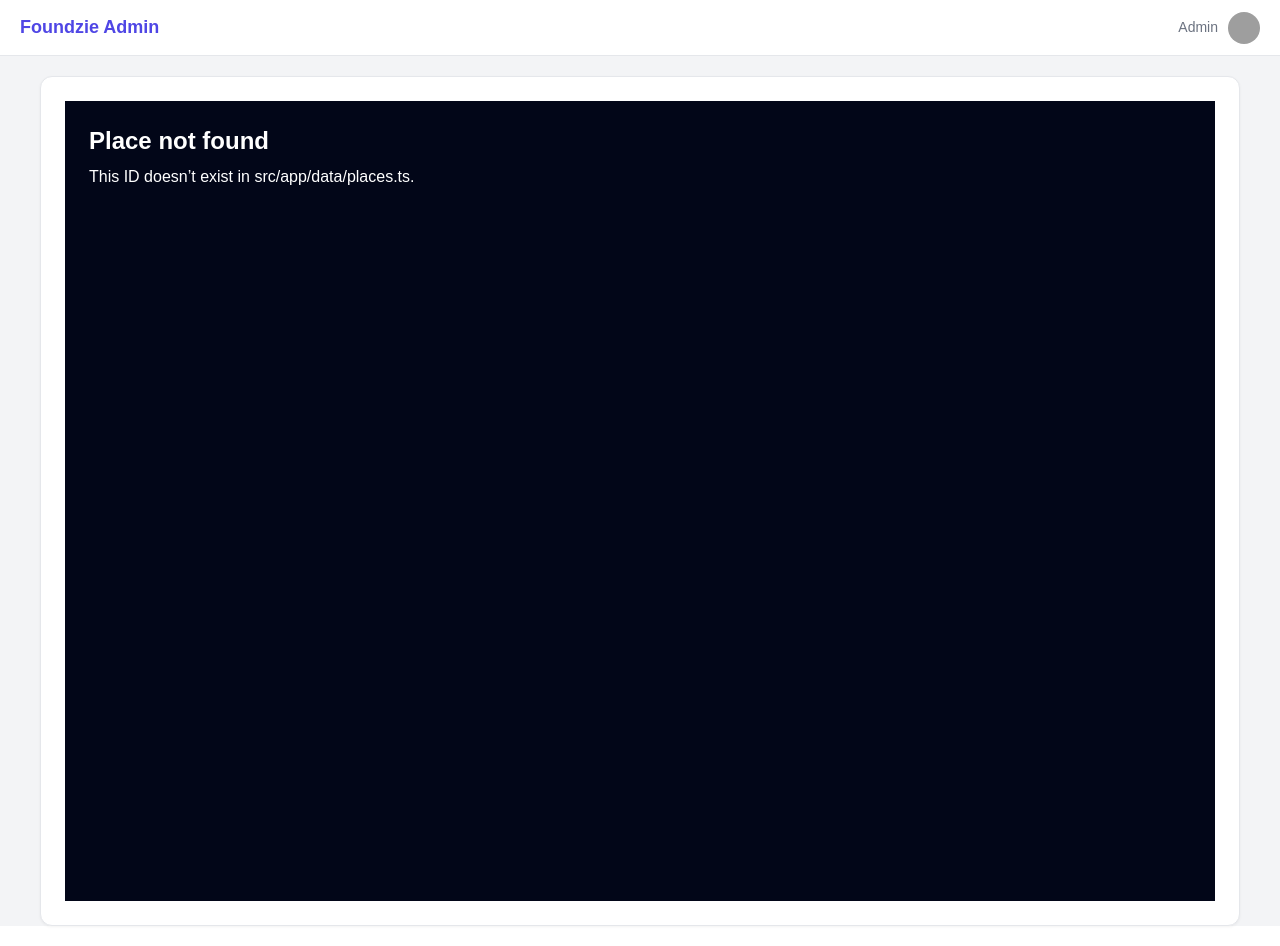
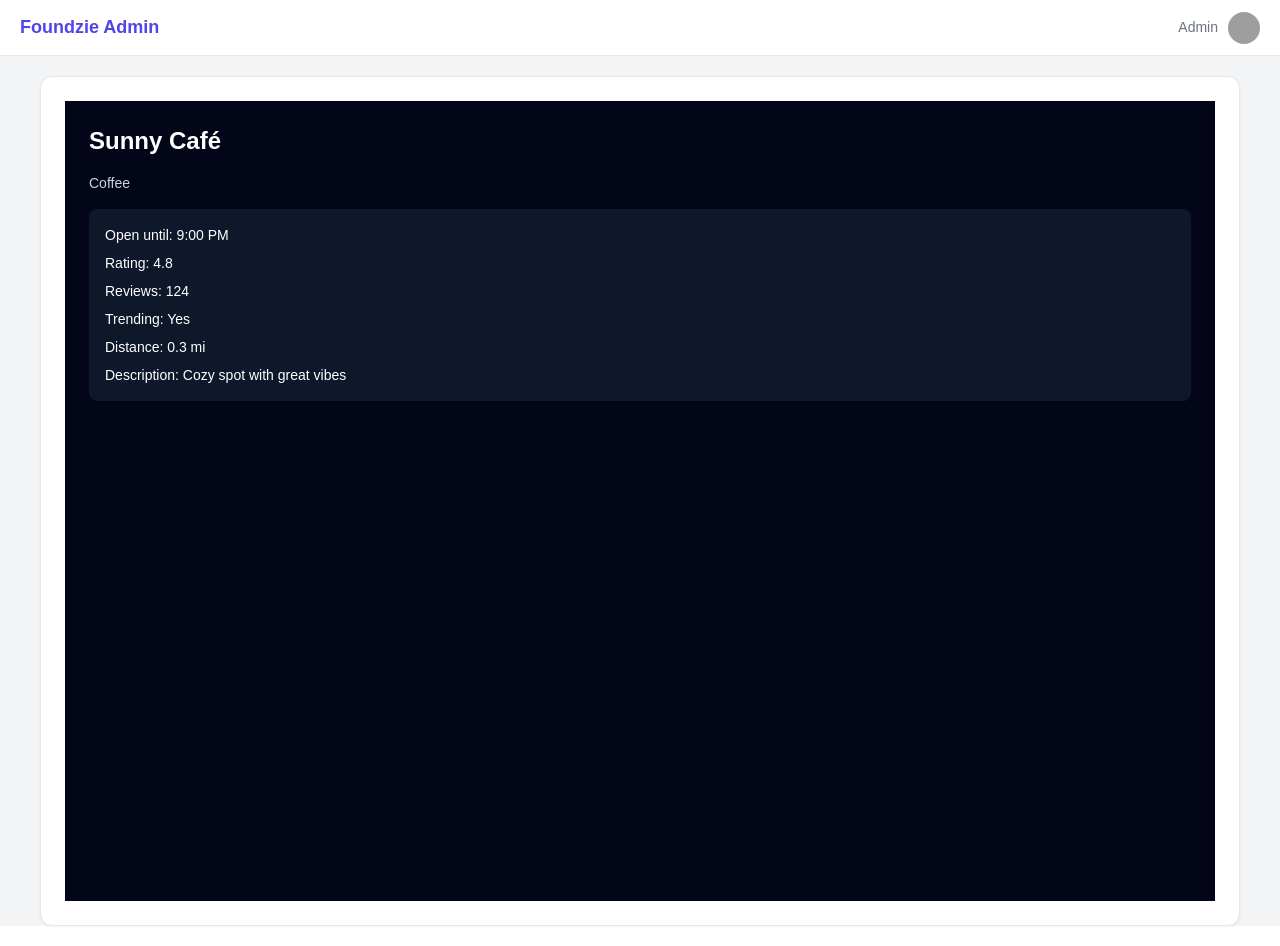
Before and after one commit to Foundzie/foundzie-v2, a Next.js app: page /admin/places/1 in a window 1280 px wide. Before the commit this address had no page. Built offline with nearby package versions, Linux system fonts and the light colour scheme; grey boxes are pictures that could not be loaded.

Commit message:
Fix admin place ID comparsion (convert params.id to number)

```diff
--- a/src/app/admin/places/[id]/page.tsx
+++ b/src/app/admin/places/[id]/page.tsx
@@ -9,7 +9,7 @@ type AdminPlacePageProps = {
 export default async function AdminPlacePage({ params }: AdminPlacePageProps) {
   const { id } = await params;
 
-  const place = mockPlaces.find((p) => p.id === id);
+  const place = mockPlaces.find((p) => p.id === Number(id));
 
   if (!place) {
     return (
```
